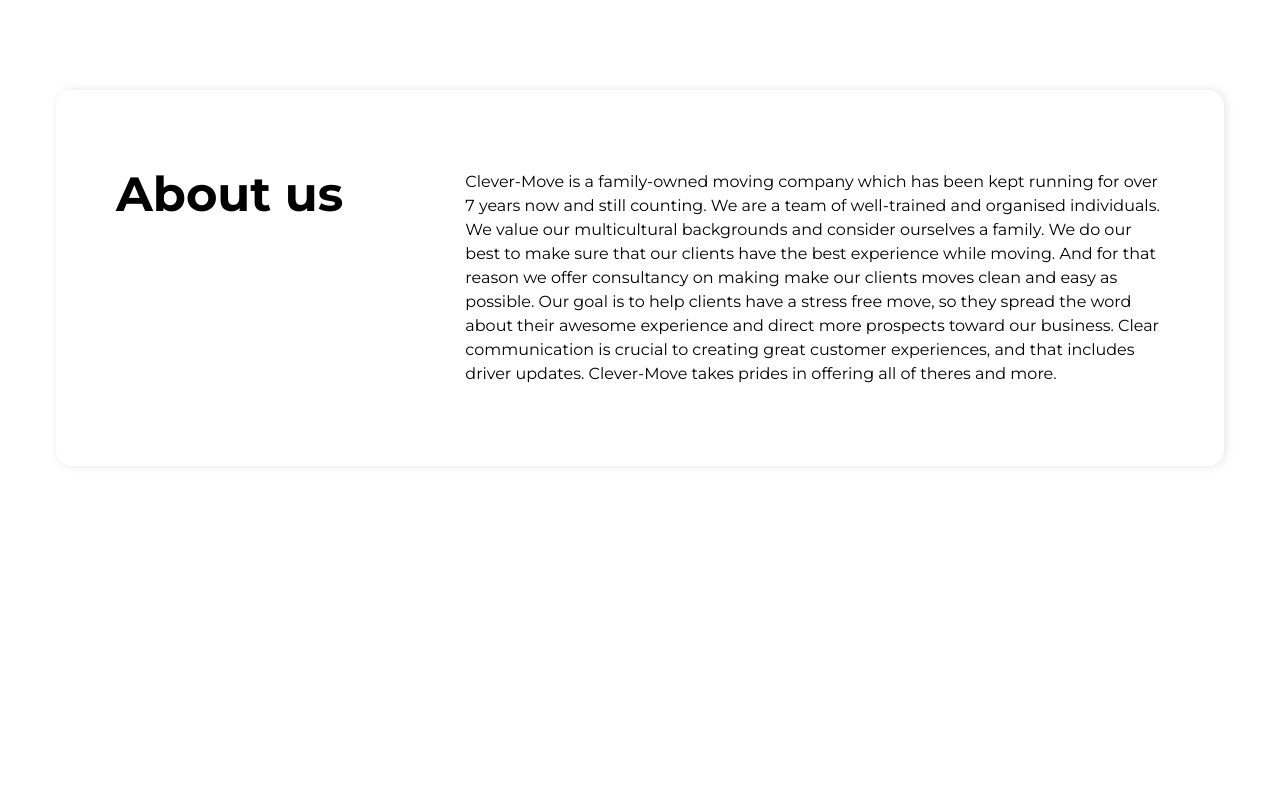
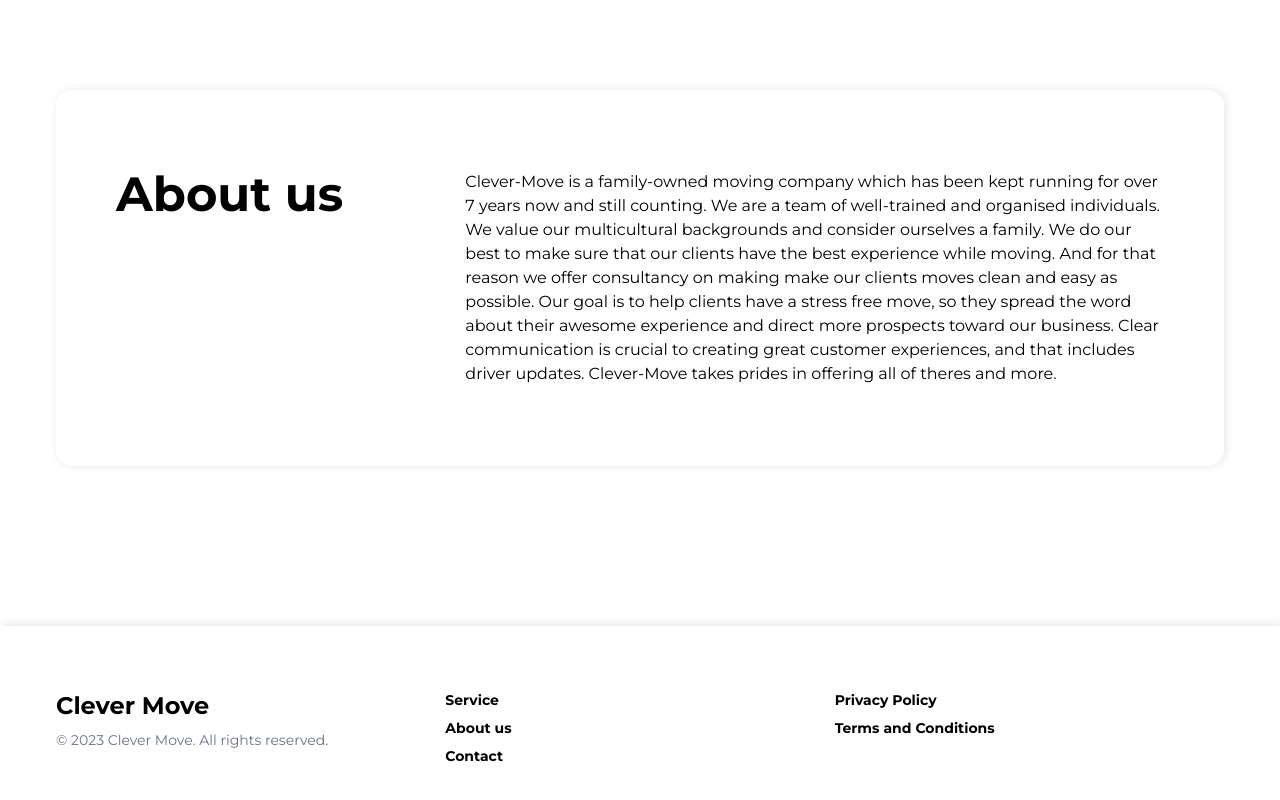
Before and after one commit to mpagon25/clever-move-next, a Next.js app: page / in a window 1280 px wide. Shown: the part 3420-4220 px from the top of the page. Before the commit the page ends 3966 px from the top, so only its background shows below. Built offline with nearby package versions, Linux system fonts and the light colour scheme.

Commit message:
Add footer to page and adjust spacings

```diff
--- a/app/layout.tsx
+++ b/app/layout.tsx
@@ -2,6 +2,7 @@
 import "./globals.css";
 import { montserrat } from "./fonts";
 import NavBar from "./ui/nav-bar/nav-bar";
+import Footer from "./ui/footer/footer";
 
 export const metadata: Metadata = {
   title: "Clever Move",
@@ -20,6 +21,7 @@
         <div className="flex justify-center">
           <div className="pt-25 max-w-[1168px] w-full">{children}</div>
         </div>
+        <Footer />
       </body>
     </html>
   );
--- a/app/page.tsx
+++ b/app/page.tsx
@@ -6,6 +6,7 @@
 import WhyUsSection from "./ui/why-us-section/why-us-section";
 import whyUsData from "./data/why-us-data.json";
 import AboutUsSection from "./ui/about-us-section/about-us-section";
+import Footer from "./ui/footer/footer";
 
 export default function Home(): JSX.Element {
   return (
--- a/app/ui/about-us-section/about-us-section.tsx
+++ b/app/ui/about-us-section/about-us-section.tsx
@@ -3,7 +3,7 @@
 
 export default function AboutUsSection() {
   return (
-    <SectionCard className="flex mb-20">
+    <SectionCard className="flex mb-40">
       <div className="flex-1 leading-12">
         <h3 className="font-bold text-[48px]">About us</h3>
       </div>
--- /dev/null
+++ b/app/ui/footer/footer.tsx
@@ -0,0 +1,25 @@
+import React from "react";
+
+export default function Footer() {
+  return (
+    <div className="flex justify-center w-full h-60 shadow-[2px_-2px_10px_rgba(3,3,3,0.1)] pt-16">
+      <div className="flex justify-center items-center h-full min-w-[1168px]">
+        <div className="flex flex-1 flex-col h-full">
+          <h4 className="text-2xl font-bold mb-2">Clever Move</h4>
+          <p className="text-gray-500 text-sm">
+            © 2023 Clever Move. All rights reserved.
+          </p>
+        </div>
+        <div className="flex flex-1 flex-col h-full">
+          <p className="font-bold text-sm mb-2">Service</p>
+          <p className="font-bold text-sm mb-2">About us</p>
+          <p className="font-bold text-sm">Contact</p>
+        </div>
+        <div className="flex flex-1 flex-col h-full">
+          <p className="font-bold text-sm mb-2">Privacy Policy</p>
+          <p className="font-bold text-sm">Terms and Conditions</p>
+        </div>
+      </div>
+    </div>
+  );
+}
```
